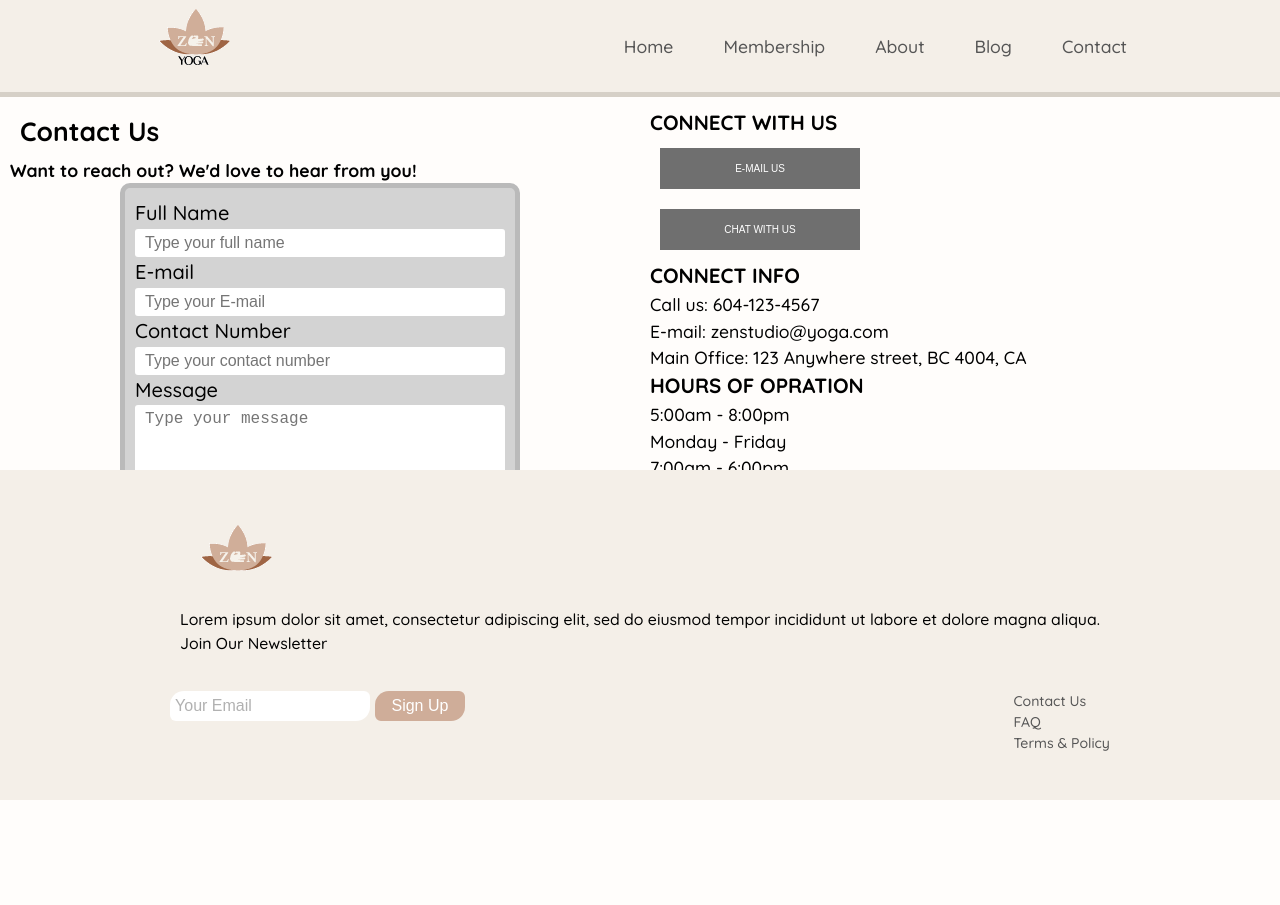
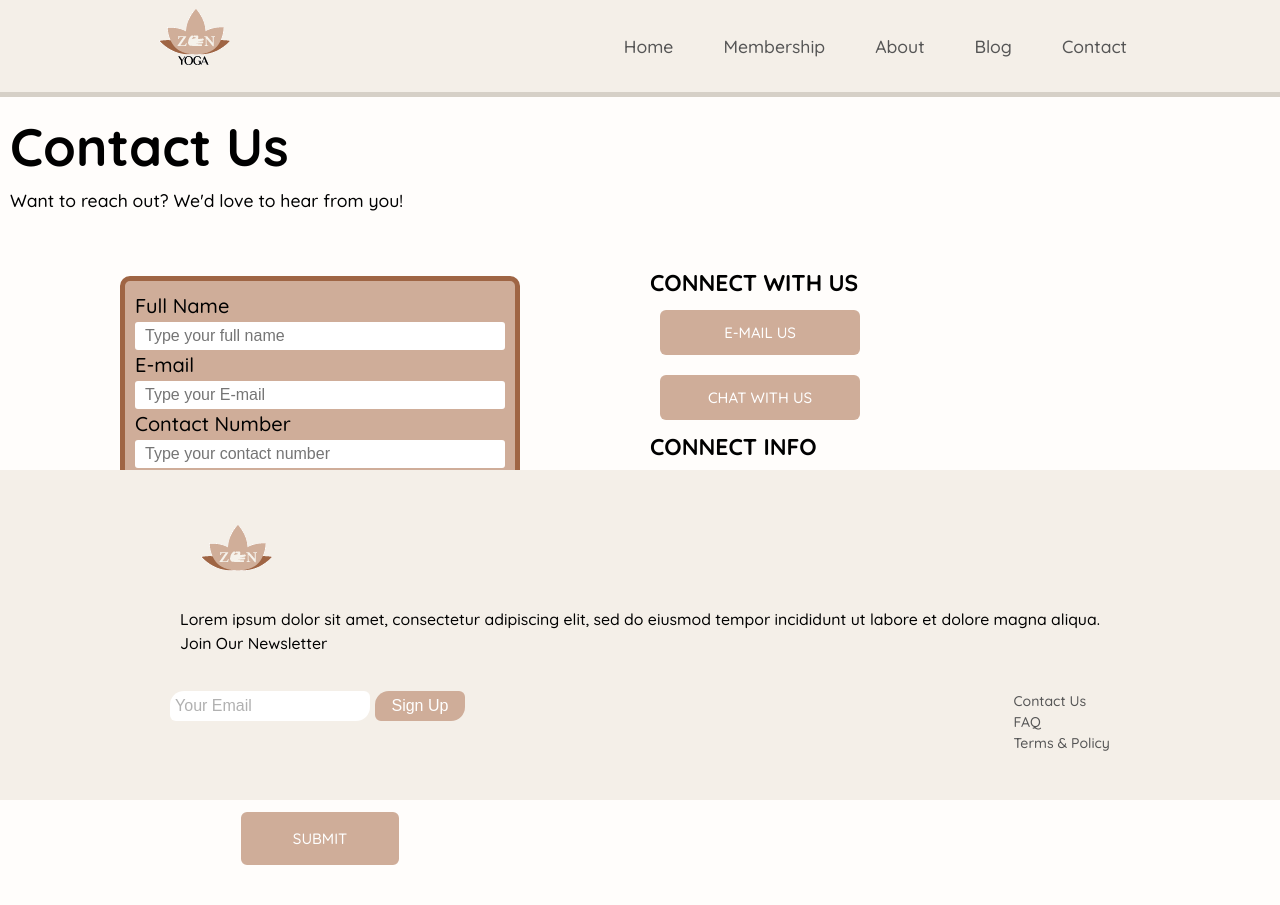
Before and after one commit to SeleneChoi/PM, a plain HTML site: page contact.html in a window 1280 px wide. Before the commit the page ends 800 px from the top, so only its background shows below. Drawn offline with Linux system fonts and the light colour scheme.

Commit message:
contact edit

```diff
--- a/contact.html
+++ b/contact.html
@@ -27,8 +27,9 @@
     <main>
         <div class="row">
           <div class="column">
-            <h2>Contact Us</h2>
-            <h4>Want to reach out? We'd love to hear from you!</h4>
+            <h1>Contact Us</h1>
+            <hp>Want to reach out? We'd love to hear from you!</p>
+            <div class="cf">
             <div class="contact">
                 <form action="/from/submit" method="POST">
                     <label for="fname">Full Name</label>
@@ -45,11 +46,13 @@
                     <!-- <input type="submit" value="Send"> -->
                 </form>
             </div>
+        </div>
                 <div class="sub">
                  <button class="submit" value="Send">SUBMIT</button>
                 </div>
           </div>
           <div class="column">
+            <div class="boxx">
             <div class="but">
                 <h3>CONNECT WITH US</h3>
                 <button class="con"> E-MAIL US</button><br>
@@ -68,6 +71,7 @@
                 <p> 7:00am - 6:00pm </p>
                 <p>Saturday & Sunday </p>
             </div>
+        </div>
         </div>
     </main>
 
--- a/css/contact.css
+++ b/css/contact.css
@@ -5,17 +5,29 @@ label{
 }
 .contact{
     display: block;
-    border: 5px solid rgb(186, 186, 186);
+    border: 5px solid #9F6544;
     border-radius: 10px;
     margin: 0 auto;
     padding: 0 0 10px 10px;
     max-width: 400px;
-    background-color: #d3d3d3;
+    background-color: #CFAD99;
+}
+.cf{
+    padding: 3em;
+}
+h1{
+    font-size: 3em;
 }
 h2{
     padding: 0 10px 0 10px;
     margin: 5px 0;
     color: rgb(0, 0, 0);
+}
+p{
+    font-size: 1em;
+    padding: 5px;
+    font-style: italic;
+
 }
 form{
     padding: 10px 10px 0 0;
@@ -32,33 +44,45 @@ input, textarea{
     color: #000000;
 }
 .submit{
-    background-color: #6f6f6f;
+    background-color: #cfad99;
     color: #ffffff;
-    border: none;
+    border: 2px #cfad99 solid;
     padding: 15px 50px;
     text-align: center;
     display: block;
     margin: 0 auto;
-    font-size: 13px;
+    font-size: 15px;
     cursor: pointer;
+    font-family: 'Quicksand', sans-serif;
+    border-radius: 6px;
 }
 .sub{
     padding: 40px;
 }
+.submit:hover{
+    color: #9f6544;
+    background: ivory;
+}
 
 /* contact */
 .con{
-    padding: 15px 50px;
+    padding: 13px 30px;
     color: #ffffff;
     width: 200px;
-    background-color: #6f6f6f;
+    background-color: #cfad99;
+    border: 2px #cfad99 solid;
     border: none;
-    font-size: 10px;
+    font-size: 15px;
     text-align: center;
     margin: 10px;
     cursor: pointer;
+    font-family: 'Quicksand', sans-serif;
+    border-radius: 6px;
 }
-
+.con:hover{
+    color: #9f6544;
+    background: ivory;
+}
 /* two column */
 * {
     box-sizing: border-box;
@@ -70,3 +94,9 @@ input, textarea{
     padding: 10px;
     height: 600px;
 }
+.boxx{
+    padding-top: 9em;
+}
+h3{
+    font-size: 1.3em;
+}
```
Also changed, not shown: 1 other file.
